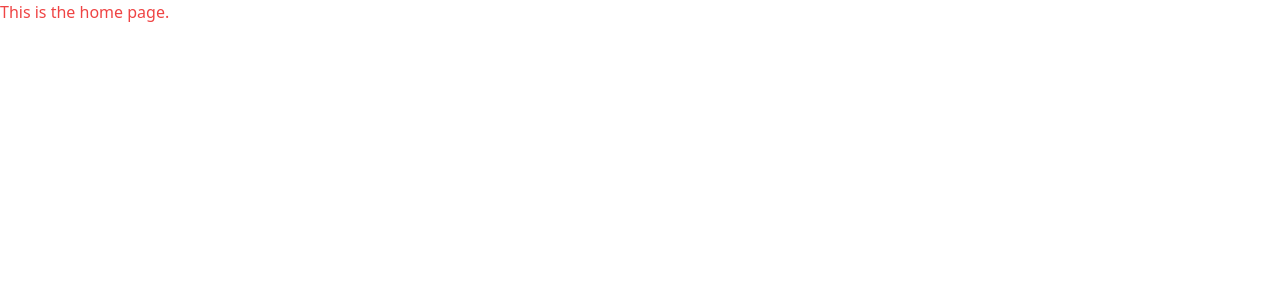
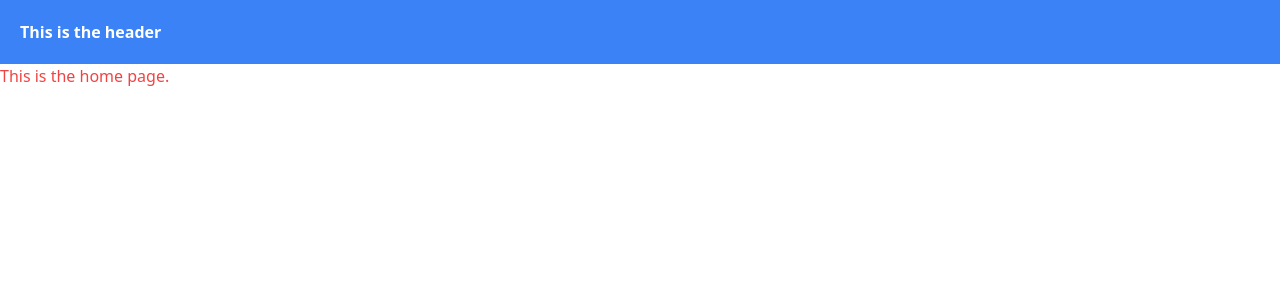
Before and after one commit to edwardtanguay/et003-nextjs, a Next.js app: page / in a window 1280 px wide. Shown: the top 300 px of the page. Built offline with nearby package versions, Linux system fonts and the light colour scheme.

Commit message:
before todos

```diff
--- /dev/null
+++ b/app/Header.tsx
@@ -0,0 +1,11 @@
+import React from 'react'
+
+function Header() {
+	return (
+		<header className="p-5 bg-blue-500">
+			<p className="font-bold text-white">This is the header</p>
+		</header>
+  )
+}
+
+export default Header;
--- a/app/layout.tsx
+++ b/app/layout.tsx
@@ -1,14 +1,18 @@
-import "../styles/globals.css";
+import '../styles/globals.css';
+import Header from './Header';
 
 export default function RootLayout({
-  children,
+	children
 }: {
-  children: React.ReactNode
+	children: React.ReactNode;
 }) {
-  return (
-    <html>
-      <head />
-      <body>{children}</body>
-    </html>
-  )
+	return (
+		<html>
+			<head />
+			<body>
+				<Header />
+				{children}
+			</body>
+		</html>
+	);
 }
```
